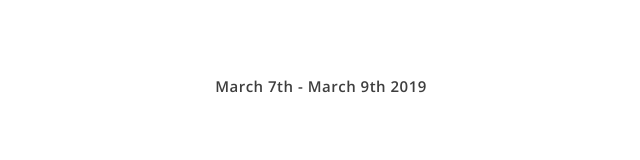
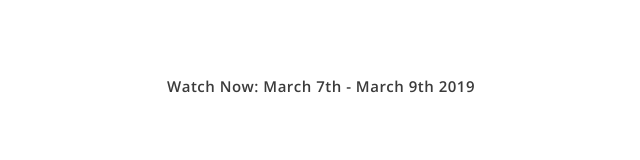
Before and after one commit to metanoiex/frcompage, a plain HTML site: page index.html in a window 1280 px wide. Shown: the part 431-591 px from the top of the page, without its empty margins (319-959 px from the left). Drawn offline with nearby package versions, Linux system fonts and the light colour scheme.

Commit message:
add stream link to date button

```diff
--- a/index.html
+++ b/index.html
@@ -86,7 +86,7 @@
 
 							<h1>WELCOME TO THE IRON PATRIOTS 8th SEASON</h1>
 							<h2>1st Competition: Central Valley Regional</h2>
-							<p class="mu-event-date-line">March 7th - March 9th 2019</p>
+							<p class="mu-event-date-line"><a href="https://www.thebluealliance.com/gameday#chat=firstupdatesnow&layout=1&view_0=2019cafr-0&view_1=2019cafr-1">Watch Now: March 7th - March 9th 2019</a></p>
 
 							<div class="mu-event-counter-area">
 								<div id="mu-event-counter">
```
